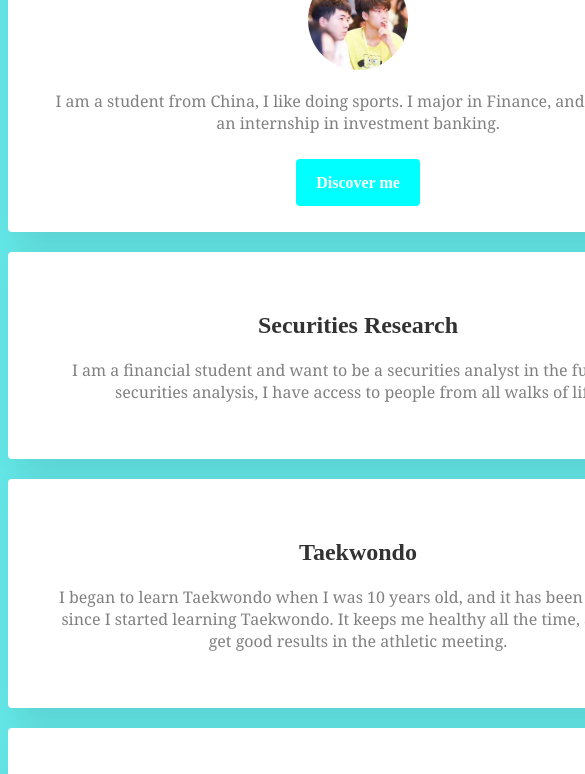
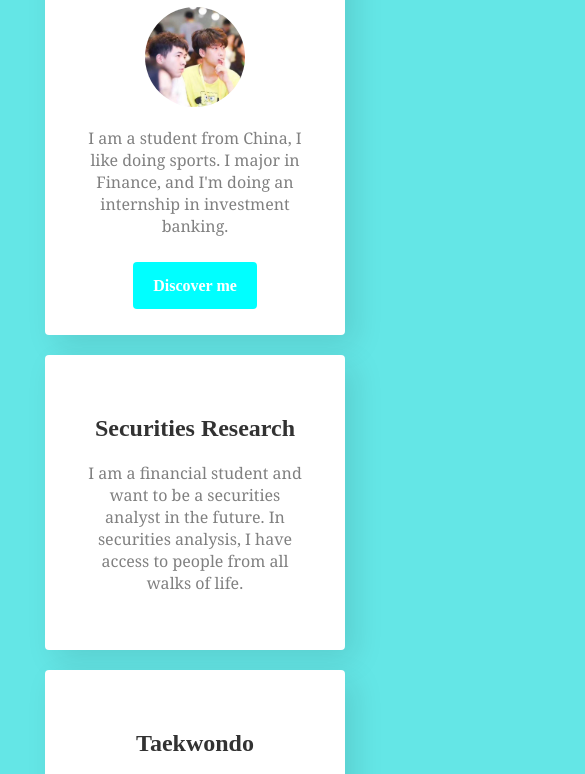
Before and after one commit to Fu-Qihan/My-profile, a plain HTML site: page index.html in a window 390 px wide. Shown: the part 190-964 px from the top of the page, 585 px wide, since content can reach past the window. Drawn offline with Linux system fonts and the light colour scheme.

Commit message:
Update Style.css

```diff
--- a/Style.css
+++ b/Style.css
@@ -38,6 +38,18 @@ a:hover {
 
 }
 
+
+@media (max-width: 760px) {
+  .container {
+    width: 650px;
+  }
+}
+
+@media (max-width: 500px) {
+  .container {
+    width: 300px;
+  }
+}
 
 .white-card {
 	background-color: white;
```
